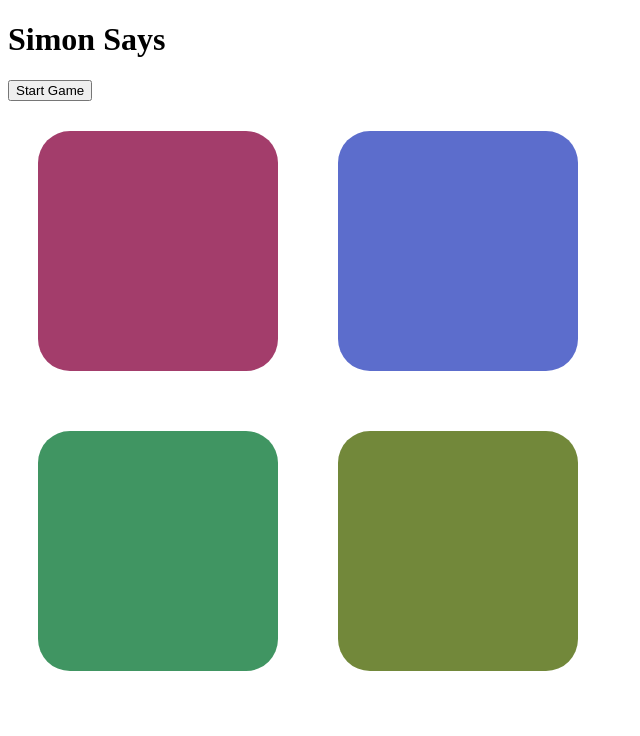
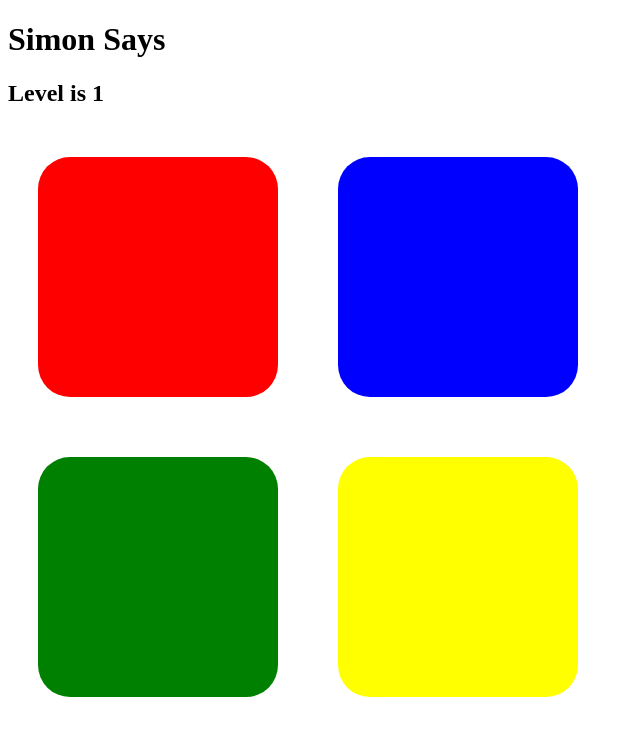
Before and after one commit to Sakshi-Dappu/Sonic-Sequence, a React (Vite) app: page / in a window 1280 px wide. Both pictures are taken after a click on the button "Start Game". Shown: the top 736 px of the page, without its empty margins (0-640 px from the left). Built offline with nearby package versions, Linux system fonts and the light colour scheme.

Commit message:
UserFlash Added

```diff
--- a/src/Components/SimonSays.css
+++ b/src/Components/SimonSays.css
@@ -1,7 +1,12 @@
 .GameBtn {
-    height: 15rem;
-    width: 15rem;
-    margin: 30px;
-   border-radius: 2rem;
-   border: none;
+  height: 15rem;
+  width: 15rem;
+  margin: 30px;
+  border-radius: 2rem;
+  border: none;
 }
+
+.GameBtn.flash {
+  opacity: 0.5;
+  transform: scale(1.1);
+}
--- a/src/Components/SimonSays.jsx
+++ b/src/Components/SimonSays.jsx
@@ -1,55 +1,86 @@
-import React from "react";
+import React, { useState } from "react";
 import "./SimonSays.css";
 export default function SimonSays() {
-  let GameStatus = false;
-  function ClickButton({ index, color }) {
+  const [gameStatus, setGameStatus] = useState(false);
+  const [gameSeq, setGameSeq] = useState([]);
+  const [userSeq, setUserSeq] = useState([]);
+  const [flash, setFlash] = useState(null);
+  let colours = ["red", "blue", "green", "yellow"];
+
+  const ClickButton = ({ index, color, Color_id }) => {
     return (
       <button
-        className="GameBtn"
-        onClick={() => userClick(index, color)}
-        style={{ backgroundColor: color }}
+        className={`GameBtn ${flash === Color_id ? "flash" : ""}`}
+        id={Color_id}
+        onClick={() => userClick(index, Color_id)}
+        on
+        style={{
+          backgroundColor: color,
+        }}
       ></button>
     );
-  }
-  let gameSeq = [];
-  let userSeq = [];
-  function StartGame() {
-    if (GameStatus == false) {
-      GameStatus = true;
-      console.log("Game Started", "GameSeq is => ", gameSeq);
+  };
+
+  const StartGame = () => {
+    let randIdx = Math.floor(Math.random() * 4);
+    let randColor = colours[randIdx];
+    // let level = 0;
+    if (gameStatus == false) {
+      //   level++;
+      setGameStatus(true);
+
       setTimeout(() => {
-        let randIdx = Math.floor(Math.random() * 4);
-        console.log(randIdx);
-        gameSeq.push(randIdx);
+        setFlash(randColor);
+        ClickButton({ randIdx, randColor, randColor });
+        console.log("Random Color", randColor);
       }, 1000);
+
+      setTimeout(() => {
+        setGameSeq((prevSeq) => [...prevSeq, randColor]);
+        setFlash(null);
+        console.log("Game Started", "GameSeq is => ", gameSeq);
+      }, 1500);
     } else {
       console.log("Game is already started");
     }
-  }
+  };
 
-    // function GameFlash() {
-    //   let randIdx = Math.floor(Math.random() * 4);
-    //   console.log(randIdx);
-    // }
-
-  const userClick = (index, color) => {
-    userSeq.push(index);
-    return console.log("Button :", index, "color:", color, "userSeq is:", userSeq);
+  const userClick = (index, Color_id) => {
+    setFlash(Color_id);
+    setTimeout(() => {
+      setFlash(null);
+    }, 500);
+    setUserSeq((prevSeq) => [...prevSeq, index]);
+    return console.log(
+      "Button :",
+      index,
+      "color:",
+      Color_id,
+      "userSeq is:",
+      userSeq
+    );
   };
 
   return (
     <div>
       <h1>Simon Says</h1>
-      <button className="GameStart" onClick={StartGame}>
-        Start Game
-      </button>
+      {gameStatus ? (
+        <span>
+          <h2>Level is 1</h2>
+        </span>
+      ) : (
+        <button className="GameStart" onClick={StartGame}>
+          Start Game
+        </button>
+      )}
+
       <div className="row">
-        <ClickButton index={0} color="rgb(163, 61, 107)" />
-        <ClickButton index={1} color=" rgb(92, 109, 204)" />
+        <ClickButton index={0} color="red" Color_id="red" />
+        <ClickButton index={1} color="blue" Color_id="blue" />
       </div>
       <div className="row">
-        <ClickButton index={2} color="rgb(64, 149, 98)" />
-        <ClickButton index={3} color="rgb(114, 136, 58)" />
+        <ClickButton index={2} color="green" Color_id="green" />
+        <ClickButton index={3} color="yellow" Color_id="yellow" />
       </div>
     </div>
   );
```
